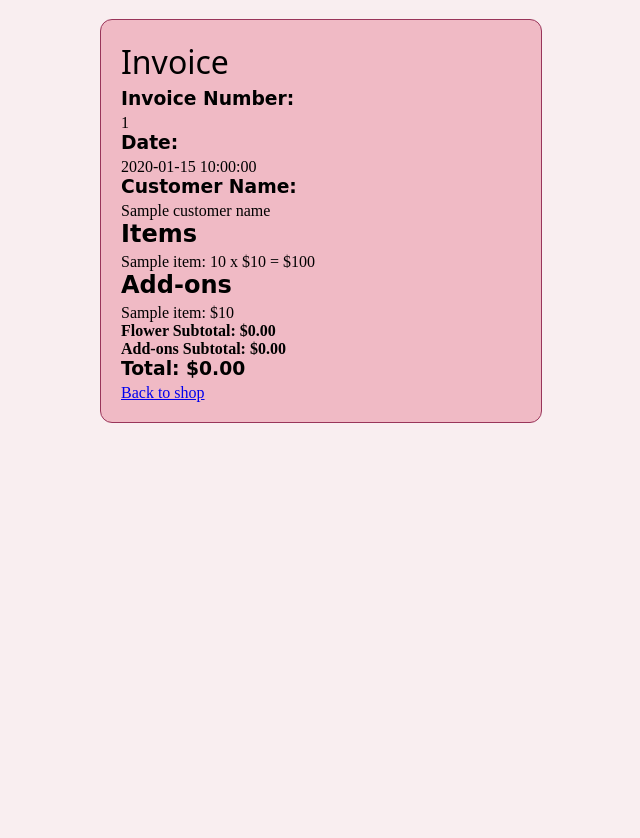
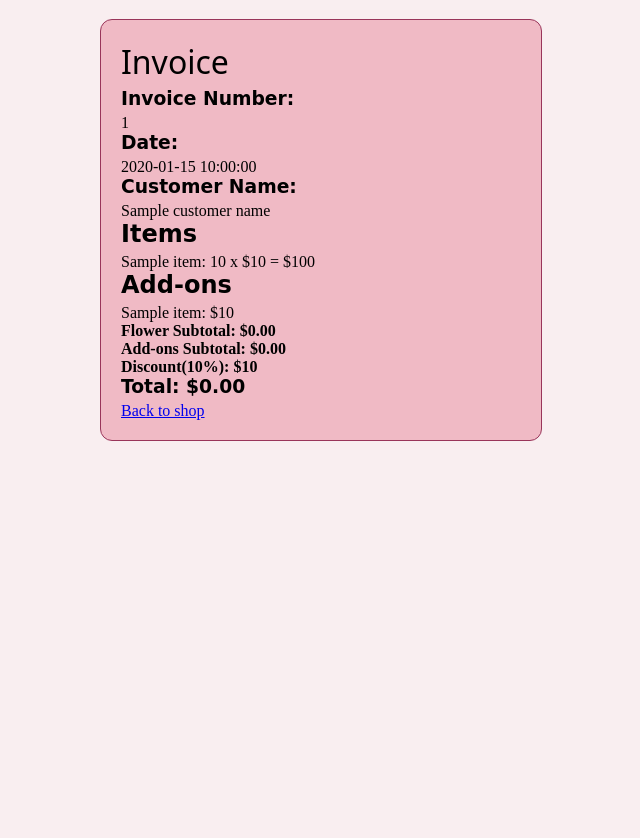
Before and after one commit to k-1224/CSC2_FLASK_PRACTICE, a Flask app: template templates/invoice.html in a window 1280 px wide. Shown: the part 96-934 px from the top of the page, without its empty margins (319-959 px from the left). Run offline with Flask 3, Linux system fonts and the light colour scheme; the template is opened without the code that fills it: most values are stand-ins (such as "Sample title", 1, 10 or a date in 2020); some web fonts are replaced.

Commit message:
Added discount functionality for orders exceeding $180 and displayed discount information with a heading and description in the cart.

```diff
--- a/app.py
+++ b/app.py
@@ -30,16 +30,28 @@ def index():
     flowers, addons = load_data()
     cart = session.get ('cart', {})
     selected_addons = session.get ('selected_addons', {})
-    total, flower_subtotal, addon_subtotal = calculate_total(cart, selected_addons)
-    return render_template('index.html', flowers=flowers, addons=addons, cart=cart, total=total, selected_addons=selected_addons, flower_subtotal=flower_subtotal, addon_subtotal=addon_subtotal)
+    total, flower_subtotal, addon_subtotal, discount_applied, subtotal, discount_amount = calculate_total(cart, selected_addons)
+    return render_template('index.html', flowers=flowers, addons=addons, cart=cart, total=total, selected_addons=selected_addons,
+                           flower_subtotal=flower_subtotal, addon_subtotal=addon_subtotal,
+                           discount_applied=discount_applied, subtotal=subtotal, discount_amount=discount_amount)
 
   # ——— UTILITY CALCULATE TOTAL ——— #
 def calculate_total(cart, selected_addons):
     flower_subtotal = sum(item['price'] * item['quantity'] for item in cart.values())
     addon_subtotal = sum(item['price'] * item['quantity'] for item in selected_addons.values())
-    total = flower_subtotal + addon_subtotal
-    return total, flower_subtotal, addon_subtotal
 
+    subtotal = flower_subtotal + addon_subtotal
+
+    discount_applied = False
+    discount_amount = 0
+    total = subtotal
+
+    if subtotal > 180:
+        discount_amount = subtotal * 0.1
+        total = subtotal - discount_amount
+        discount_applied = True
+
+    return total, flower_subtotal, addon_subtotal, discount_applied, subtotal, discount_amount
 
 
 def load_data ():
@@ -75,6 +87,7 @@ def add_to_cart():
     if flower not in flowers:
         flash("Invalid flower selected.")
         return redirect(url_for('index.html'))
+
 
     if flower in cart:
         cart[flower]['quantity'] += quantity
@@ -172,7 +185,7 @@ def invoice():
         flash("Select flower to continue.", "error")
         return(redirect(url_for('index')))
 
-    total, flower_subtotal, addon_subtotal = calculate_total(cart, selected_addons)
+    total, flower_subtotal, addon_subtotal, discount_applied, subtotal, discount_amount = calculate_total(cart, selected_addons)
     invoice_date = datetime.datetime.now().strftime('%Y-%m-%d_%H-%M-%S')
     invoice_number = f"INV_{customer_name.replace(' ', '_')}_{invoice_date}"
 
@@ -193,7 +206,6 @@ def invoice():
     print(f"Add-ons: {selected_addons}")
     print(f"Total: {total}\n")
 
-
     with open(invoice_filename, "w") as f:
         f.write("---- Flower Shop Invoice ----\n\n")
         f.write(f"Invoice Number: {invoice_number}\n")
@@ -208,12 +220,16 @@ def invoice():
         f.write(f"Add-ons:\n")
 
         for item, details in selected_addons.items():
-                f.write(f"-{item}: ${details['price']:.2f}\n")
+            f.write(f"-{item}: ${details['price']:.2f}\n")
 
         f.write("\n")
+        f.write(f"Subtotal: ${subtotal:.2f}\n")
+        f.write(f"Discount (10%): -${discount_amount}\n")
         f.write(f"Total: ${total:.2f}")
 
-    return render_template('invoice.html', customer_name=customer_name, cart=cart, selected_addons=selected_addons, total=total, flower_subtotal=flower_subtotal, addon_subtotal=addon_subtotal, invoice_date=invoice_date, invoice_number=invoice_number)
+    return render_template('invoice.html', customer_name=customer_name, cart=cart, selected_addons=selected_addons, total=total,
+                           flower_subtotal=flower_subtotal, addon_subtotal=addon_subtotal, invoice_date=invoice_date,
+                           invoice_number=invoice_number, discount_applied=discount_applied, subtotal=subtotal, discount_amount=discount_amount)
 
 # ——— ALWAYS LAST CODE ——— #
 if __name__ == '__main__':
--- a/templates/index.html
+++ b/templates/index.html
@@ -73,6 +73,9 @@
               <p>Add-ons Subtotal: ${{ "%.2f" % addon_subtotal }}</p>
               <hr>
             </div>
+          {% if discount_applied %}
+            <p class="discount-p">10% Discount applied</p>
+          {% endif %}
           <h4>Total: ${{ "%.2f" % total}}</h4>
           <label for="customer_name_checkout">Your Name:</label>
           <input type="text" name="customer_name" id="customer_name_checkout" required>
--- a/templates/invoice.html
+++ b/templates/invoice.html
@@ -24,6 +24,7 @@
     {% endif %}
     <h4>Flower Subtotal: ${{ "%.2f" % flower_subtotal }}</h4>
     <h4>Add-ons Subtotal: ${{ "%.2f" % addon_subtotal }}</h4>
+    <h4>Discount(10%): ${{ discount_amount }}</h4>
     <h3>Total: ${{ "%.2f" % total }}</h3>
     <a href=" {{ url_for('index') }}">Back to shop</a>
   </div>
```
